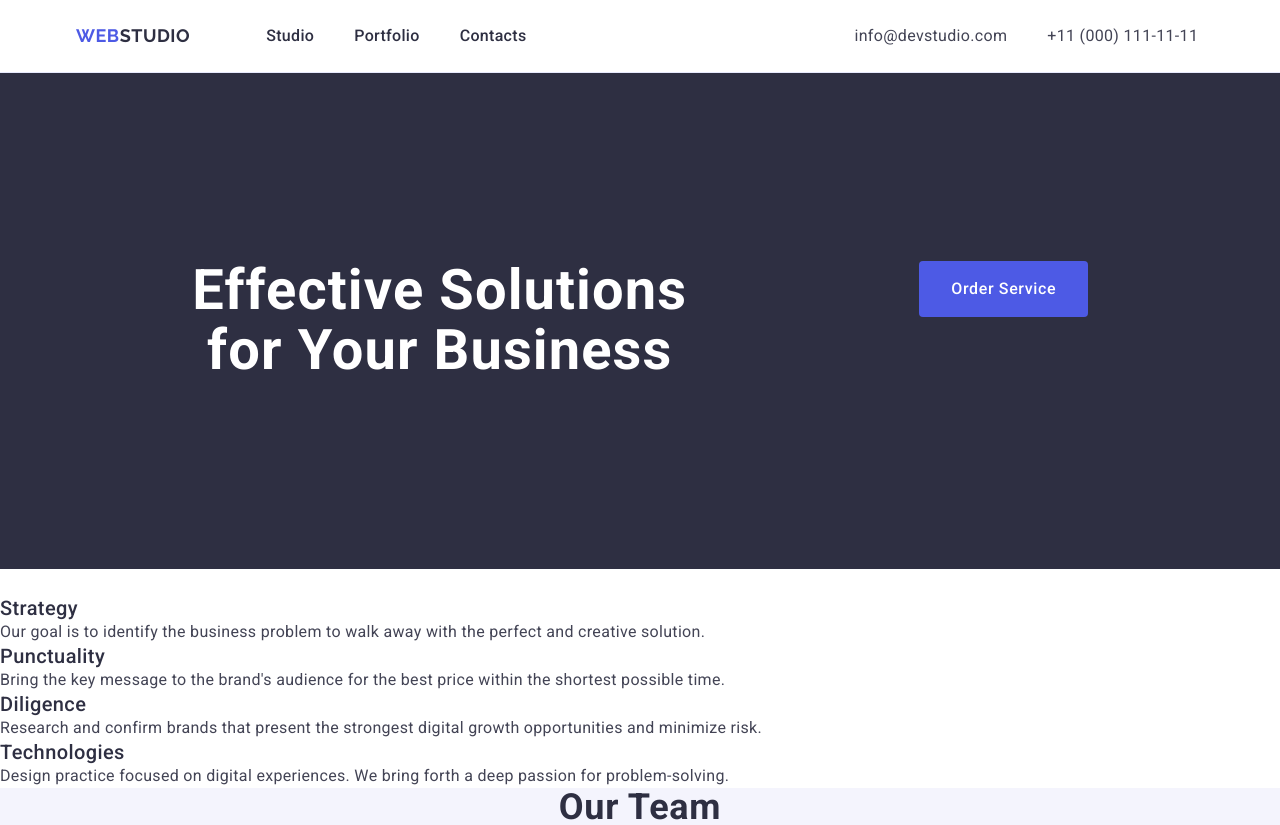
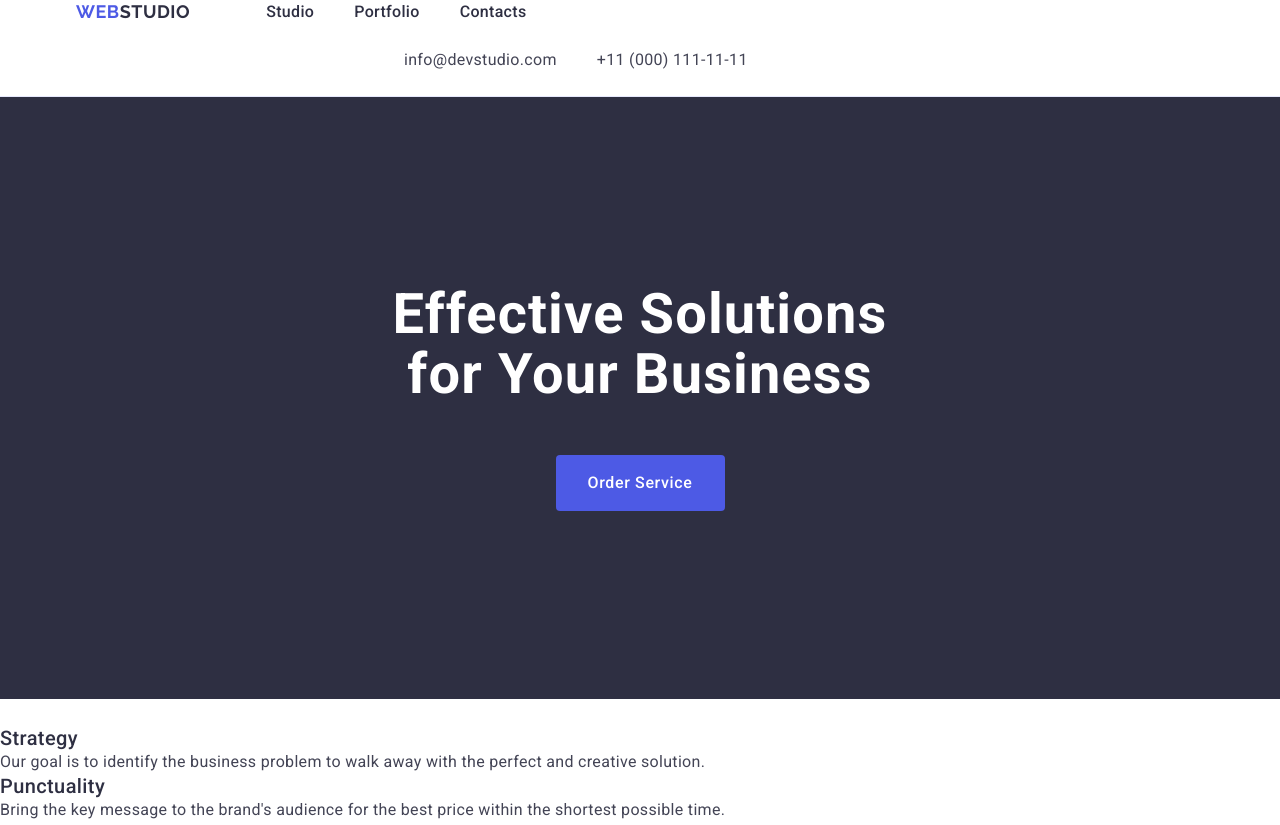
Before and after one commit to Bmyourname/goit-markup-hw-03-main, a plain HTML site: page index.html in a window 1280 px wide. Shown: the top 825 px of the page. Drawn offline with nearby package versions, Linux system fonts and the light colour scheme.

Commit message:
Update styles.css

```diff
--- a/css/styles.css
+++ b/css/styles.css
@@ -23,7 +23,7 @@ ol {
     padding-right: 16px;
     margin-left: auto;
     margin-right: auto;
-    display: flex;
+    display: block;
     flex-direction: row;
     justify-content: flex-start;
     padding-left: 15px;
@@ -109,6 +109,7 @@ p {
 }
 
 .nav-item-link {
+    display: inline;
     font-weight: 500;
     font-size: 16px;
     line-height: 150%;
@@ -124,11 +125,12 @@ p {
 }
 
 .address {
+    display: flex;
     font-style: normal;
     padding-top: 24px;
     padding-bottom: 24px;
-    padding-left: 328px;
     gap: 40px;
+    margin-left: 328px;
 }
 
 .mail_tel {
@@ -177,14 +179,15 @@ p {
     letter-spacing: 0.04em;
     color: #FFFFFF;
     background-color: #4D5AE5;
-    display: block;
     min-width: 169px;
     height: 56px;
     border: none;
     border-radius: 4px;
     cursor: pointer;
+    display: block;
     margin-left: auto;
     margin-right: auto;
+    margin-top: 50px;
 }
 
 .button_box:hover,
```
